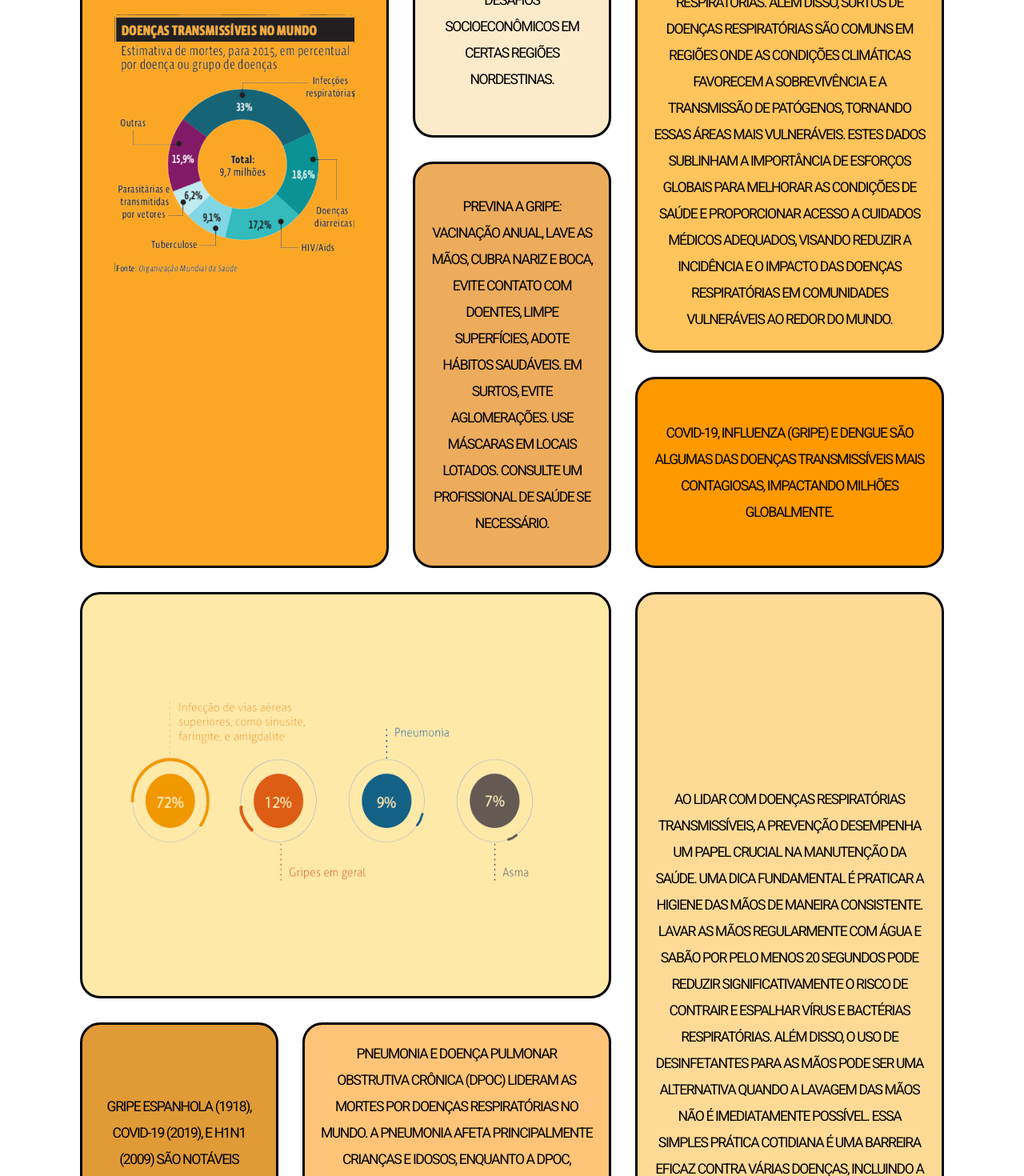
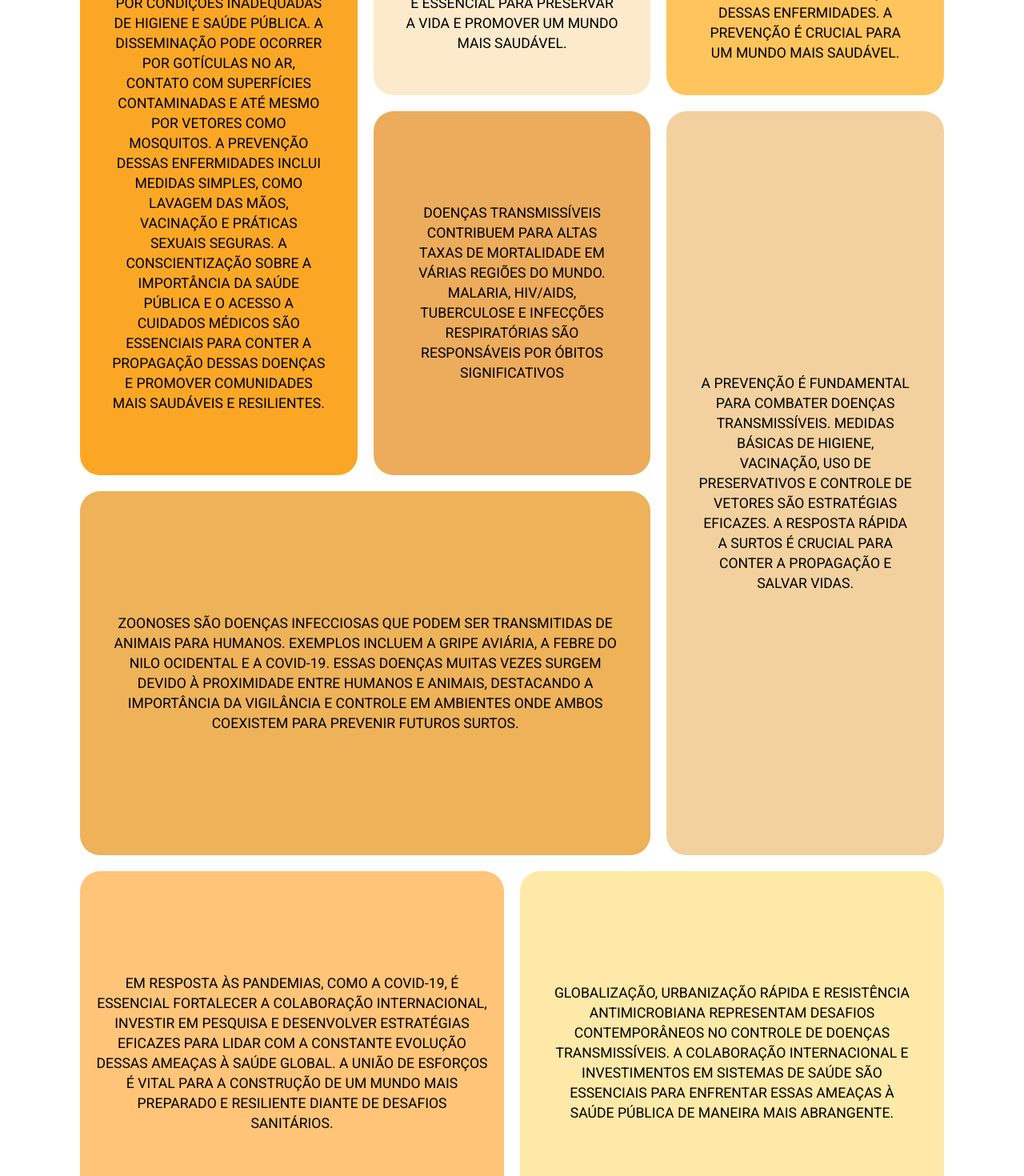
Before and after one commit to antonioaugs0505/healthsure, a Next.js app: page / in a window 1280 px wide. Shown: the part 1330-2800 px from the top of the page at 80% size. Built offline with nearby package versions, Linux system fonts and the light colour scheme.

Commit message:
Fazendo Responsivo, acertando detalhes de login e cadastro

```diff
--- a/src/app/page.jsx
+++ b/src/app/page.jsx
@@ -5,6 +5,7 @@ import { FaLongArrowAltRight } from "react-icons/fa";
 import { AiFillAlert } from "react-icons/ai";
 import Link from "next/link";
 import Image from "next/image";
+import Rodape from "@/components/Rodapé/Rodape";
 
 export default function Home() {
   return (
@@ -38,51 +39,80 @@ export default function Home() {
 
         <div className={style.gridContainer}>
           <div className={style.grid1}>
-          <img src="/img/grafico1.png" alt="" />
+            <p>
+
+Doenças transmissíveis são enfermidades causadas por agentes patogênicos, como bactérias, vírus, fungos ou parasitas, que podem ser transmitidos de uma pessoa para outra. Essas doenças se espalham por meio de contato direto ou indireto, muitas vezes facilitadas por condições inadequadas de higiene e saúde pública. A disseminação pode ocorrer por gotículas no ar, contato com superfícies contaminadas e até mesmo por vetores como mosquitos. A prevenção dessas enfermidades inclui medidas simples, como lavagem das mãos, vacinação e práticas sexuais seguras. A conscientização sobre a importância da saúde pública e o acesso a cuidados médicos são essenciais para conter a propagação dessas doenças e promover comunidades mais saudáveis e resilientes.
+            </p>
           </div>
           <div className={style.grid2}>
-          Áreas urbanas densas, como Sudeste e Nordeste, enfrentam maior incidência de doenças respiratórias no Brasil, influenciadas por poluição em locais como São Paulo e desafios socioeconômicos em certas regiões nordestinas.
+            <p>
+            Diversas doenças transmissíveis, como infeções respiratórias e gastrointestinais, além de zoonoses, são transmitidas de animais para humanos. As DSTs, incluindo HIV e outras, representam uma categoria significativa de preocupação para a saúde pública global. A prevenção é essencial para preservar a vida e promover um mundo mais saudável.
+            </p>
           </div>
           <div className={style.grid3}>
-          Previna a gripe: vacinação anual, lave as mãos, cubra nariz e boca, evite contato com doentes, limpe superfícies, adote hábitos saudáveis. Em surtos, evite aglomerações. Use máscaras em locais lotados. Consulte um profissional de saúde se necessário.
+            <p>
+              Doenças transmissíveis contribuem para altas taxas de mortalidade
+              em várias regiões do mundo. Malaria, HIV/AIDS, tuberculose e
+              infecções respiratórias são responsáveis por óbitos significativos{" "}
+            </p>
           </div>
           <div className={style.grid4}>
-          Em termos de regiões mais afetadas, países com condições socioeconômicas desfavoráveis muitas vezes enfrentam maiores desafios no controle de doenças respiratórias. Áreas densamente povoadas, com acesso limitado a cuidados de saúde e infraestrutura sanitária precária, podem ser propícias para a rápida disseminação de doenças respiratórias. Além disso, surtos de doenças respiratórias são comuns em regiões onde as condições climáticas favorecem a sobrevivência e a transmissão de patógenos, tornando essas áreas mais vulneráveis.
-          Estes dados sublinham a importância de esforços globais para melhorar as condições de saúde e proporcionar acesso a cuidados médicos adequados, visando reduzir a incidência e o impacto das doenças respiratórias em comunidades vulneráveis ao redor do mundo.
+            <p>
+            Diversos vírus, como HIV, influenza e coronavírus, junto com bactérias como Salmonella e Escherichia coli, são comuns e apresentam desafios para a saúde. Vetores, como mosquitos responsáveis por malária e dengue, e animais domésticos, incluindo a raiva, desempenham papéis cruciais na disseminação dessas enfermidades. A prevenção é crucial para um mundo mais saudável.
+            </p>
           </div>
           <div className={style.grid5}>
-            COVID-19, influenza (gripe) e dengue são algumas das doenças
-            transmissíveis mais contagiosas, impactando milhões globalmente.
+  <p>
+    A prevenção é fundamental para combater doenças transmissíveis.
+    Medidas básicas de higiene, vacinação, uso de preservativos e
+    controle de vetores são estratégias eficazes. A resposta rápida a
+    surtos é crucial para conter a propagação e salvar vidas.
+  </p>
 </div>
 <div className={style.grid6}>
-          <img src="/img/grafico2.png" alt="" />
+  <p>
+    Globalização, urbanização rápida e resistência antimicrobiana
+    representam desafios contemporâneos no controle de doenças
+    transmissíveis. A colaboração internacional e investimentos em
+    sistemas de saúde são essenciais para enfrentar essas ameaças à
+    saúde pública de maneira mais abrangente.
+  </p>
 </div>
 <div className={style.grid7}>
-          Gripe Espanhola (1918), COVID-19 (2019), e H1N1 (2009) são notáveis pandemias respiratórias, moldando a saúde mundial e impulsionando esforços contínuos em preparação e resposta a emergências de saúde.
+  <p>
+    Zoonoses são doenças infecciosas que podem ser transmitidas de
+    animais para humanos. Exemplos incluem a gripe aviária, a febre do
+    Nilo Ocidental e a COVID-19. Essas doenças muitas vezes surgem
+    devido à proximidade entre humanos e animais, destacando a
+    importância da vigilância e controle em ambientes onde ambos
+    coexistem para prevenir futuros surtos.
+  </p>
 </div>
 <div className={style.grid8}>
-          Pneumonia e doença pulmonar obstrutiva crônica (DPOC) lideram as mortes por doenças respiratórias no mundo. A pneumonia afeta principalmente crianças e idosos, enquanto a DPOC, associada ao tabagismo, é prevalente em adultos. Essas condições ressaltam a necessidade de estratégias preventivas e acesso a cuidados médicos para reduzir a carga global dessas doenças. A conscientização sobre fatores de risco, vacinação e promoção da saúde respiratória são essenciais para mitigar essas ameaças à saúde.
+  Em resposta às pandemias, como a COVID-19, é essencial fortalecer a
+  colaboração internacional, investir em pesquisa e desenvolver
+  estratégias eficazes para lidar com a constante evolução dessas
+  ameaças à saúde global. A união de esforços é vital para a
+  construção de um mundo mais preparado e resiliente diante de
+  desafios sanitários.
 </div>
-          <div className={style.grid9}>
-          Ao lidar com doenças respiratórias transmissíveis, a prevenção desempenha um papel crucial na manutenção da saúde. Uma dica fundamental é praticar a higiene das mãos de maneira consistente. Lavar as mãos regularmente com água e sabão por pelo menos 20 segundos pode reduzir significativamente o risco de contrair e espalhar vírus e bactérias respiratórias. Além disso, o uso de desinfetantes para as mãos pode ser uma alternativa quando a lavagem das mãos não é imediatamente possível. Essa simples prática cotidiana é uma barreira eficaz contra várias doenças, incluindo a gripe, resfriados comuns e, mais recentemente, o coronavírus.
-          </div>
+
         </div>
       </section>
 
       <section className={styles.dicaCadastro}>
         <div className={styles.backCadastro}>
-
           <p className={styles.textoCadastro}>
             Acesso a dicas exclusivas, suporte direto e chats interativos.
-             <Link href="/login/cadastro" className={styles.span}>Cadastre-se</Link> agora para conteúdos especiais e uma
-            comunidade ativa.
+            <Link href="/login/cadastro" className={styles.span}>
+              Cadastre-se
+            </Link>{" "}
+            agora para conteúdos especiais e uma comunidade ativa.
           </p>
         </div>
       </section>
 
-
-
-
+<Rodape></Rodape>
 
     </main>
   );
--- /dev/null
+++ b/src/components/Rodapé/Rodape.jsx
@@ -0,0 +1,55 @@
+import styles from "../../styles/Cabecalho.module.css"
+
+export default function Rodape(){
+
+
+return(
+    <div className={styles.rodape}>
+
+    <div className={styles.pessoa}>
+
+        <div>
+            <h4>
+              Antonio Augusto Gomes dos Santos - RM550344
+            </h4>
+            <h4>1TDSR - FrontEnd e Design</h4>
+        </div>
+
+        <div>
+            <h4>
+                Camilla Ribeiro Santana - RM99491
+            </h4>
+            <h4>1TDSR - BackEnd e Planejamento</h4>
+        </div>
+
+        <div>
+            <h4>
+                Charles Pinto da Silveira Carvalho - RM550113
+            </h4>
+            <h4>1TDSR - BackEnd e Banco de dados</h4>
+        </div>
+
+        <div>
+            <h4>
+                Luan Ribeiro Dias - RM94156
+            </h4>
+            <h4>1TDSR - Banco de dados e FrontEnd</h4>
+        </div>
+
+        <div>
+            <h4>
+                Raphael Torres Gonçalves - RM99354
+            </h4>
+            <h4>1TDSR - Planejamento e Design</h4>
+        </div>
+
+
+    </div>
+
+
+
+
+    </div>
+)
+
+}
--- a/src/styles/Grid.module.css
+++ b/src/styles/Grid.module.css
@@ -23,11 +23,8 @@
     font-size: 2.2rem;
     letter-spacing: -0.08em;
     text-decoration-line: underline;
-
-
+text-align: center;
 color: #FF8D00;
-
-
 }
 
 .sirene{
@@ -40,57 +37,70 @@ color: #FF8D00;
 .gridContainer{
     width: 90%;
     display: grid;
-    gap: 30px;
     grid-auto-columns: 1fr;
-    grid-template-columns:  repeat(8, 1fr);
-    grid-template-rows:  repeat(8, 1fr);
+    grid-template-columns: 1fr 1fr 1fr  1fr;
+    grid-template-rows: 1fr 1fr 1fr 1fr ;
+    gap: 20px 20px;
     grid-template-areas:
-    "grid1 grid1 grid1 grid2 grid2 grid4 grid4 grid4"
-    "grid1 grid1 grid1 grid2 grid2 grid4 grid4 grid4"
-    "grid1 grid1 grid1 grid3 grid3 grid4 grid4 grid4"
-    "grid1 grid1 grid1 grid3 grid3 grid5 grid5 grid5"
-    "grid6 grid6 grid6 grid6 grid6 grid9 grid9 grid9"
-    "grid6 grid6 grid6 grid6 grid6 grid9 grid9 grid9"
-    "grid7 grid7 grid8 grid8 grid8 grid9 grid9 grid9"
-    "grid7 grid7 grid8 grid8 grid8 grid9 grid9 grid9";
-}
+      "grid1 grid1 grid2 grid2 grid4 grid4"
+      "grid1 grid1 grid3 grid3 grid5 grid5"
+      "grid7 grid7 grid7 grid7 grid5 grid5"
+      "grid8 grid8 grid8 grid6 grid6 grid6";
+  }
+
 
 .gridContainer *{
-    border: 3px solid #000;
     border-radius: 25px ;
     text-align: center;
+    text-transform: uppercase;
+    color: #000000;
+    font-family: "Roboto";
+    font-size: 1.1rem;
+    padding: 10px;
     display: flex;
     align-items: center;
-    text-transform: uppercase;
-    font-size: 1.1rem;
-    font-weight: 400;
-    line-height: 33px;
-    letter-spacing: -0.08em;
-    color: #000000;
     padding: 20px;
+    line-height: 25px;
 }
-
 
 .grid1{grid-area: grid1; background-color: #FBA725 ;}
 .grid2{grid-area: grid2; background-color: #FCEACB;}
 .grid3{grid-area: grid3; background-color: #ECAC5C;}
 .grid4{grid-area: grid4; background-color: #FFC45B;}
-.grid5{grid-area: grid5; background-color: #FF9900;}
+.grid5{grid-area: grid5; background-color: #f3d19e;}
 .grid6{grid-area: grid6; background-color: #FEE9A8;}
-.grid7{grid-area: grid7; background-color: #E09B37;}
+.grid7{grid-area: grid7; background-color: #eeb259;}
 .grid8{grid-area: grid8; background-color: #ffc477;}
-.grid9{grid-area: grid9; background-color: #FFDA97;}
 
 
-.grid6 img{
-    width: 100%;
-    border: none;
-    height: 300px;
-    padding: 0;
+@media screen and (max-width:1200px) {
+    .gridContainer{
+        display: flex;
+        flex-wrap: wrap;
+    }
 }
 
-.grid1 img{
-    width: 100%;
-    border: none;
-    padding: 20px;
+@media screen and (max-width:660px) {
+
+
+
+.fatos{
+
+    width: 80%;
+
 }
+
+.fatos h2{
+    font-size: 1.3rem;
+}
+
+.sirene{
+    color: var(--principal);
+    font-size: 2rem;
+}
+
+.gridContainer *{
+    font-size: .8rem;
+}
+
+}
```
Also changed, not shown: src/app/login/page.jsx (+13 -5 lines), src/app/principal/page.jsx (+1 -4 lines), src/components/Cabecalho/Cabecalho.jsx (+17 -24 lines), src/styles/Cabecalho.module.css (+63 -0 lines), src/styles/Home.module.css (+55 -0 lines), src/styles/Login.module.css (+48 -8 lines), src/styles/Principal.module.css (+11 -5 lines), public/img/bac.png (added), public/img/backLogin.png (deleted). Lines whose indentation alone changed are shown as unchanged.
